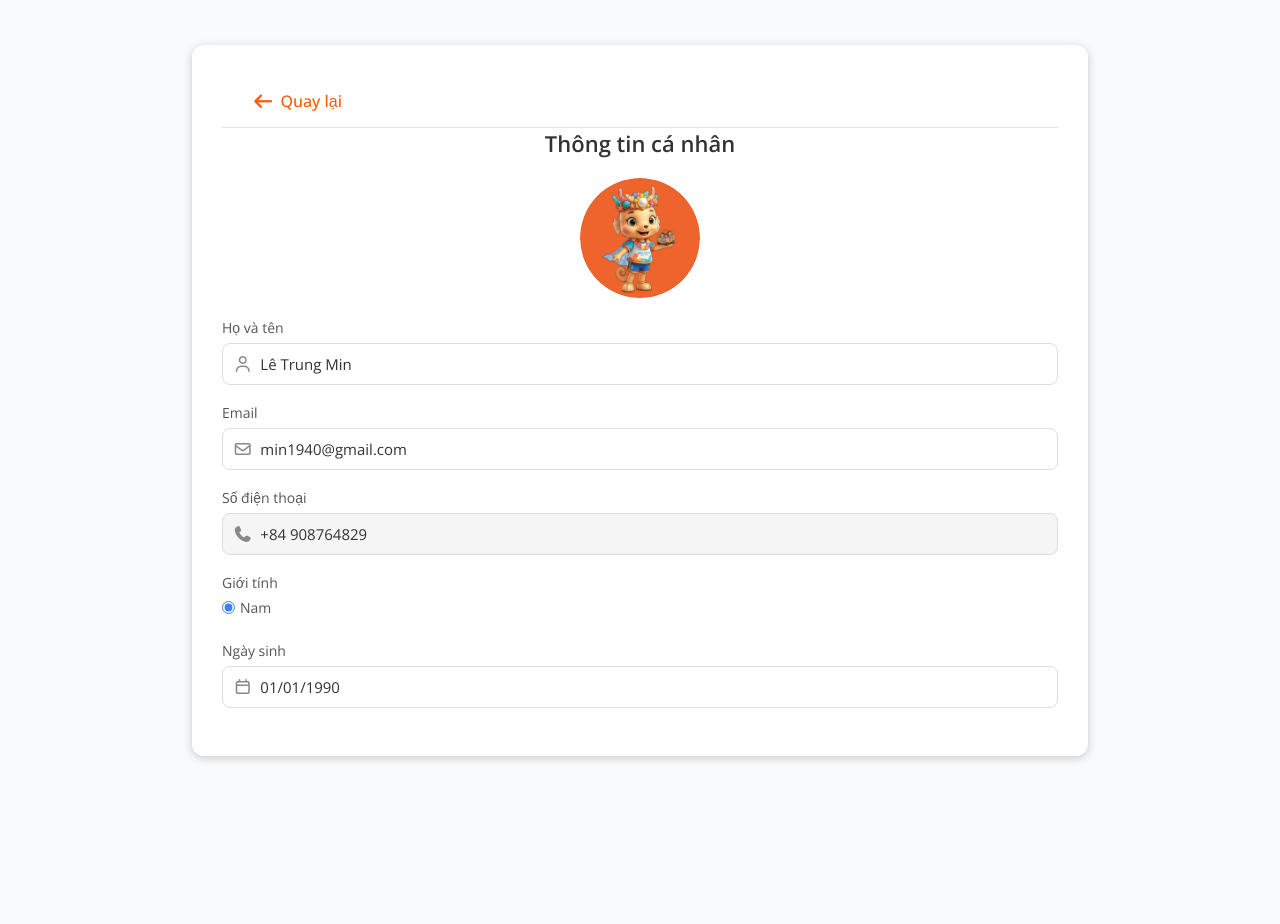
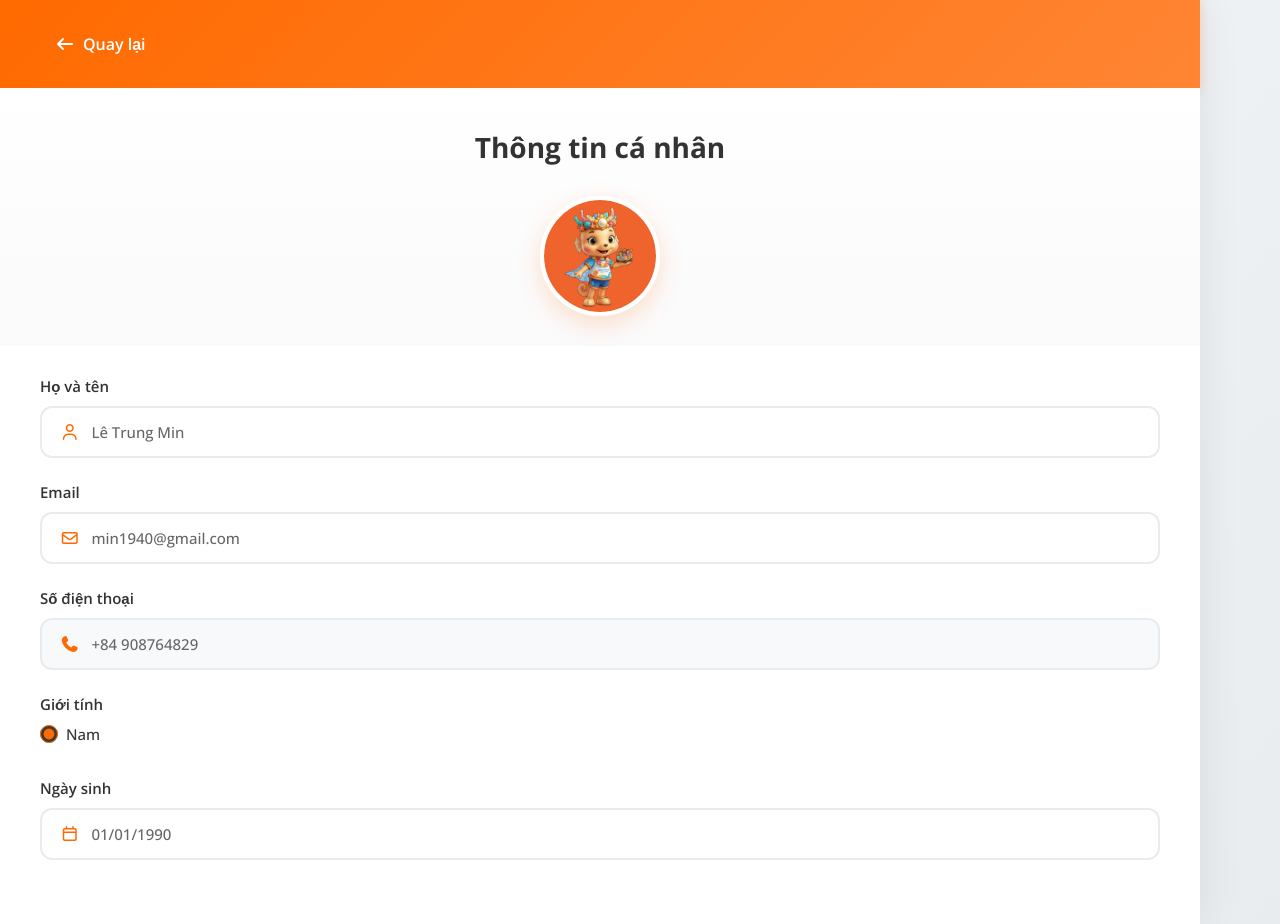
Before and after one commit to vhoang-long/vinwonder, a plain HTML site: page profile/profile.html in a window 1280 px wide. Before the commit the page ends 800 px from the top, so only its background shows below. Drawn offline with nearby package versions, Linux system fonts and the light colour scheme.

Commit message:
fix: profile

```diff
--- a/profile/profile.css
+++ b/profile/profile.css
@@ -8,31 +8,28 @@
 }
 
 body {
-  background: #f9fafc;
+  background: linear-gradient(135deg, #f5f7fa 0%, #e9ecef 100%);
   display: flex;
-  justify-content: center;
   align-items: center;
-  height: 100vh;
+  padding: 0;
 }
 
 .profile-container {
+  width: 100%;
+  max-width: 1200px;
+  min-height: 100vh;
   background: #fff;
-  padding: 30px;
-  border-radius: 12px;
-  box-shadow: 0 2px 10px rgba(0, 0, 0, 0.2);
-  width: 70%;
+  box-shadow: 0 0 40px rgba(0, 0, 0, 0.08);
 }
 
 .profile-header {
   display: flex;
   align-items: center;
-  justify-content: space-between;
-  background: #fff;
-  border-bottom: 1px solid #f0dfe4;
-  padding: 15px 30px;
-  position: sticky;
-  top: 0;
-  z-index: 10;
+  justify-content: flex-start;
+  padding: 25px 40px;
+  background: linear-gradient(135deg, #ff6a00 0%, #ff8534 100%);
+  color: white;
+  box-shadow: 0 2px 10px rgba(255, 106, 0, 0.2);
 }
 
 .profile-header a {
@@ -42,15 +39,25 @@ body {
 .back-btn {
   display: flex;
   align-items: center;
-  color: #ff5b00;
-  font-weight: 500;
+  color: white;
+  font-weight: 600;
   cursor: pointer;
-  gap: 6px;
+  gap: 8px;
   font-size: 16px;
+  transition: transform 0.2s;
+  background: none;
+  border: none;
+  padding: 8px 15px;
+  border-radius: 8px;
+}
+
+.back-btn:hover {
+  transform: translateX(-3px);
+  background: rgba(255, 255, 255, 0.1);
 }
 
 .back-btn i {
-  font-size: 18px;
+  font-size: 16px;
 }
 
 .tabs {
@@ -93,56 +100,92 @@ body {
   flex-direction: column;
   justify-content: center;
   align-items: center;
-  margin-bottom: 20px;
+  padding: 40px 40px 30px;
   gap: 20px;
+  background: linear-gradient(180deg, #fff 0%, #fafafa 100%);
 }
 
 .avatar-section h2 {
-  font-size: 22px;
-  font-weight: 600;
+  font-size: 28px;
+  font-weight: 700;
   color: #333;
+  margin-bottom: 10px;
 }
 
 .avatar {
   position: relative;
-  width: 90px;
-  height: 90px;
+  width: 120px;
+  height: 120px;
   border-radius: 50%;
-  background: #e9f2ff;
+  background: linear-gradient(135deg, #ffe5d1 0%, #ffd4b8 100%);
   display: flex;
   justify-content: center;
   align-items: center;
-  font-size: 40px;
-  color: #3b82f6;
+  overflow: hidden;
+  box-shadow: 0 8px 25px rgba(255, 106, 0, 0.2);
+  border: 4px solid white;
+}
+
+/* Ảnh bên trong avatar */
+.avatar img {
+  width: 100%;
+  height: 100%;
+  object-fit: cover;
+  border-radius: 50%;
+  display: block;
+}
+
+/* Icon user sẽ chỉ hiện nếu chưa có ảnh */
+.avatar i.fa-user {
+  position: absolute;
+  font-size: 50px;
+  color: #ff6a00;
+  z-index: 0;
+}
+
+.info-form {
+  padding: 30px 40px 40px;
 }
 
 .form-group {
-  margin-bottom: 18px;
+  margin-bottom: 24px;
 }
 
 label {
   display: block;
-  font-size: 14px;
-  color: #555;
-  margin-bottom: 6px;
+  font-size: 15px;
+  font-weight: 600;
+  color: #333;
+  margin-bottom: 10px;
 }
 
 .input-wrapper {
   display: flex;
   align-items: center;
-  border: 1px solid #ddd;
-  border-radius: 8px;
-  padding: 10px;
+  border: 2px solid #e9ecef;
+  border-radius: 12px;
+  padding: 14px 18px;
+  background: #fff;
+  transition: all 0.3s ease;
+}
+
+.input-wrapper:focus-within {
+  border-color: #ff6a00;
+  box-shadow: 0 0 0 3px rgba(255, 106, 0, 0.1);
   background: #fff;
 }
 
 .input-wrapper.disabled {
-  background: #f5f5f5;
+  background: #f8f9fa;
+  border-color: #e9ecef;
+  cursor: not-allowed;
 }
 
 .input-wrapper i {
-  color: #888;
-  margin-right: 8px;
+  color: #ff6a00;
+  margin-right: 12px;
+  font-size: 16px;
+  min-width: 16px;
 }
 
 input {
@@ -152,63 +195,117 @@ input {
   font-size: 15px;
   color: #333;
   background: transparent;
+  font-weight: 500;
+}
+
+input::placeholder {
+  color: #999;
+  font-weight: 400;
+}
+
+input:disabled {
+  cursor: not-allowed;
+  color: #666;
 }
 
 .gender-options {
   display: flex;
-  gap: 20px;
-  margin-top: 6px;
+  gap: 30px;
+  margin-top: 10px;
 }
 
 .radio {
   display: flex;
   align-items: center;
-  gap: 5px;
+  gap: 8px;
+  cursor: pointer;
+  font-size: 15px;
+  font-weight: 500;
+  color: #333;
 }
 
 .radio input[type="radio"] {
-  accent-color: #3b82f6;
+  accent-color: #ff6a00;
+  width: 18px;
+  height: 18px;
+  cursor: pointer;
 }
 
 input[type="date"] {
   color: #555;
 }
 
-.avatar {
-  position: relative;
-  width: 120px;
-  height: 120px;
-  border-radius: 50%;
-  background: #e9f2ff;
+/* Save button (if needed in future) */
+.save-btn {
+  width: 100%;
+  padding: 16px;
+  background: linear-gradient(135deg, #ff6a00 0%, #ff8534 100%);
+  color: white;
+  border: none;
+  border-radius: 12px;
+  font-size: 16px;
+  font-weight: 600;
+  cursor: pointer;
+  margin-top: 10px;
+  box-shadow: 0 4px 15px rgba(255, 106, 0, 0.3);
+  transition: all 0.3s ease;
   display: flex;
   justify-content: center;
   align-items: center;
-  overflow: hidden; /* giúp ảnh không tràn ra ngoài */
+  justify-content: center;
+  gap: 10px;
 }
 
-/* Ảnh bên trong avatar */
-.avatar img {
-  width: 100%;
-  height: 100%;
-  object-fit: cover; /* giúp ảnh co giãn đúng tỷ lệ, không méo */
-  border-radius: 50%;
-  display: block;
+.save-btn:hover {
+  transform: translateY(-2px);
+  box-shadow: 0 6px 25px rgba(255, 106, 0, 0.4);
 }
 
-/* Icon user sẽ chỉ hiện nếu chưa có ảnh */
-.avatar i.fa-user {
-  position: absolute;
-  font-size: 50px;
-  z-index: 0;
+.save-btn:active {
+  transform: translateY(0);
 }
+
 @media (max-width: 768px) {
+  body {
+    padding: 0;
+  }
+
   .profile-container {
-    width: 90%;
+    width: 100%;
+    max-width: 100%;
+    border-radius: 0;
+  }
+
+  .profile-header {
     padding: 20px;
   }
-  .profile-header {
-    flex-direction: column;
-    align-items: flex-start;
-    gap: 10px;
+
+  .avatar-section {
+    padding: 30px 20px 20px;
+  }
+
+  .avatar-section h2 {
+    font-size: 24px;
+  }
+
+  .avatar {
+    width: 100px;
+    height: 100px;
+  }
+
+  .info-form {
+    padding: 20px;
+  }
+
+  .form-group {
+    margin-bottom: 20px;
+  }
+
+  label {
+    font-size: 14px;
+  }
+
+  .input-wrapper {
+    padding: 12px 15px;
   }
 }
```
